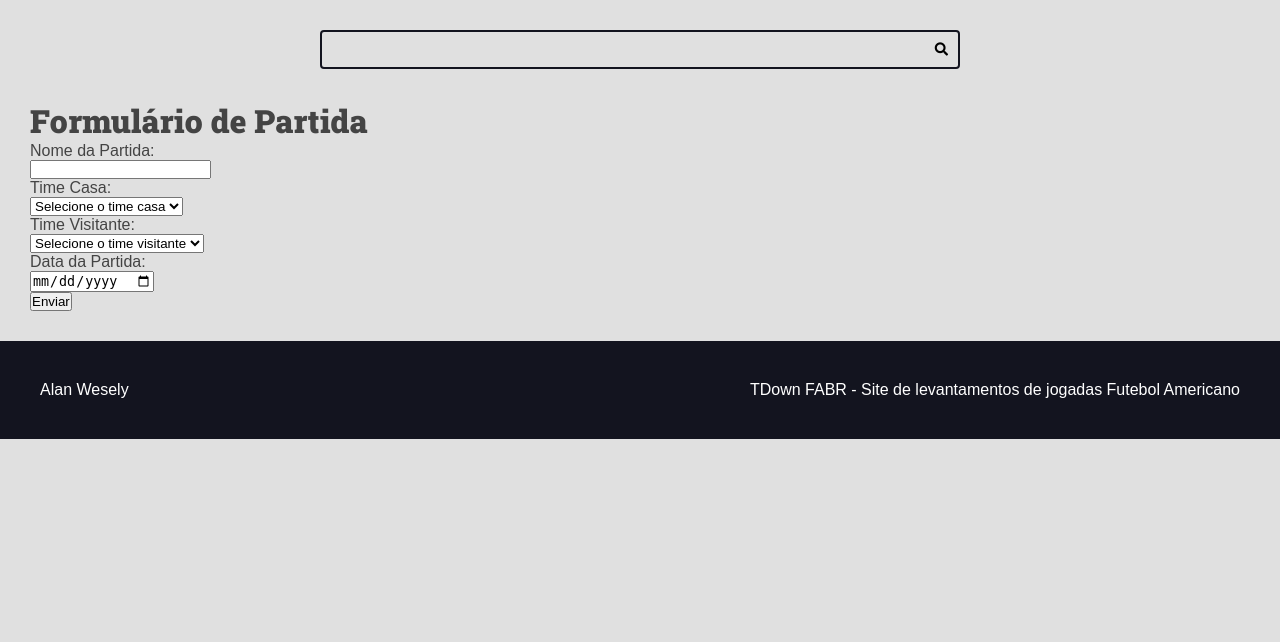
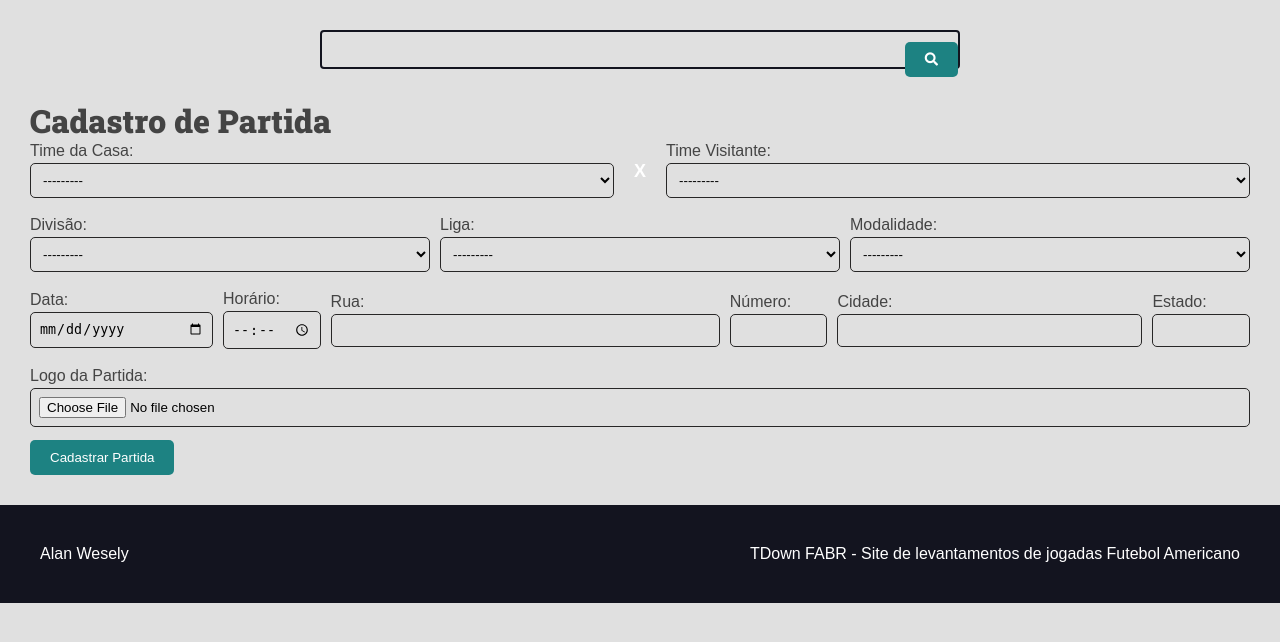
Before and after one commit to AlanWesely/TDown_FABR-TCC, a Django app: template app_tdown/templates/app_tdown/pages/cadPartida.html in a window 1280 px wide. Shown: the part 113-755 px from the top of the page. Run offline with Django 5.2, Linux system fonts and the light colour scheme; the template is opened without the code that fills it: values that come from a table or form of the project are taken from there, others are empty.

Commit message:
comit_20250526_II

```diff
--- a/app_tdown/forms.py
+++ b/app_tdown/forms.py
@@ -1,6 +1,16 @@
 from django import forms
-from app_tdown.models import Partida
+from .models import Partida, Time, Liga, DivisoesCampeonatos, Modalidade
 
+class PartidaForm(forms.ModelForm):
+    timeCasa = forms.ModelChoiceField(queryset=Time.objects.all(), label="Time da Casa")
+    timeVisitante = forms.ModelChoiceField(queryset=Time.objects.all(), label="Time Visitante")
+    dataPartida = forms.DateField(widget=forms.DateInput(attrs={'type': 'date'}), label="Data da Partida")
+    horarioPartida = forms.TimeField(widget=forms.TimeInput(attrs={'type': 'time'}), label="Horário da Partida")
+    divisoePartida = forms.ModelChoiceField(queryset=DivisoesCampeonatos.objects.all(), label="Divisão")
+    ligaPartida = forms.ModelChoiceField(queryset=Liga.objects.all(), label="Liga")
+    modalidadePartida = forms.ModelChoiceField(queryset=Modalidade.objects.all(), label="Modalidade")
+    logoPartida = forms.ImageField(label="Logo da Partida")
 
-
-class CadastroJogosForm(forms.models):
+    class Meta:
+        model = Partida
+        exclude = ['nomePartida']
--- a/app_tdown/static/app_tdown/css/styles.css
+++ b/app_tdown/static/app_tdown/css/styles.css
@@ -273,3 +273,86 @@
   .main-footer a:hover {
     filter: brightness(0.8);
   }
+
+/********************************************************************************************************************************************************
+
+/* Estilização dos inputs e selects */
+input[type="text"],
+input[type="date"],
+input[type="time"],
+select,
+input[type="file"] {
+    background-color: transparent;
+    border: 1px solid #282727;
+    border-radius: 5px;
+    padding: 8px;
+    margin: 3px 0;
+    width: 100%;
+    transition: background-color 0.2s ease-in-out;
+    color: #000000; /* cor do texto, pode ajustar conforme o fundo */
+}
+
+/* Quando o campo estiver focado */
+input[type="text"]:focus,
+input[type="date"]:focus,
+input[type="time"]:focus,
+select:focus,
+input[type="file"]:focus {
+    background-color: white;
+    color: #000000;
+    outline: none;
+}
+
+/* Botão */
+button[type="submit"] {
+    background-color: #1d8282;
+    color: white;
+    padding: 10px 20px;
+    border: none;
+    border-radius: 5px;
+    cursor: pointer;
+    margin-top: 10px;
+}
+
+button[type="submit"]:hover {
+    background-color: #156666;
+}
+
+.form-row {
+    display: flex;
+    flex-wrap: wrap;
+    gap: 10px;
+    align-items: center;
+    margin-bottom: 15px;
+}
+
+.form-group {
+    flex: 1;
+    min-width: 150px;
+}
+
+.form-x {
+    padding: 0 10px;
+    font-weight: bold;
+    font-size: 18px;
+    color: white;
+}
+
+.form-group.small {
+    flex: 0 0 8%;
+    min-width: 60px;
+}
+
+.form-group.medium {
+    flex: 0 0 15%;
+    min-width: 100px;
+}
+
+.form-group.large {
+    flex: 0 0 25%;
+    min-width: 200px;
+}
+
+.form-group.flex-fill {
+    flex: 1;
+}
--- a/app_tdown/templates/app_tdown/pages/cadPartida.html
+++ b/app_tdown/templates/app_tdown/pages/cadPartida.html
@@ -1,39 +1,78 @@
 {% extends "global/base.html" %}
-{% block title %}ALTERAR | {% endblock title %}
+{% load static %}
 
-
+{% block title %}Cadastrar Partida | {% endblock title %}
 
 {% block content %}
 <div class="main-content main-content-detail container">
-        <h1>Formulário de Partida</h1>
+    <h1>Cadastro de Partida</h1>
     <form method="post" enctype="multipart/form-data">
         {% csrf_token %}
-                <label for="nomePartida">Nome da Partida:</label><br>
-                <input type="text" id="nomePartida" name="nomePartida"><br>
 
-                <label for="timeCasa">Time Casa:</label><br>
-                <select id="timeCasa" name="timeCasa">
-                    <option value="">Selecione o time casa</option>
-                    {% for time in times %}
-                        <option value="{{ time.id }}">{{ time.nome }}</option>
-                    {% endfor %}
-                </select><br>
+        <!-- Linha: Time Casa - X - Time Visitante -->
+        <div class="form-row">
+            <div class="form-group">
+                <label for="timeCasa">Time da Casa:</label>
+                {{ form.timeCasa }}
+            </div>
+            <div class="form-x">X</div>
+            <div class="form-group">
+                <label for="timeVisitante">Time Visitante:</label>
+                {{ form.timeVisitante }}
+            </div>
+        </div>
 
-                <label for="timeVisitante">Time Visitante:</label><br>
-                <select id="timeVisitante" name="timeVisitante">
-                    <option value="">Selecione o time visitante</option>
-                    {% for time in times %}
-                        <option value="{{ time.id }}">{{ time.nome }}</option>
-                    {% endfor %}
-                </select><br>
+        <!-- Linha: Divisão - Liga - Modalidade -->
+        <div class="form-row">
+            <div class="form-group">
+                <label for="divisoePartida">Divisão:</label>
+                {{ form.divisoePartida }}
+            </div>
+            <div class="form-group">
+                <label for="ligaPartida">Liga:</label>
+                {{ form.ligaPartida }}
+            </div>
+            <div class="form-group">
+                <label for="modalidadePartida">Modalidade:</label>
+                {{ form.modalidadePartida }}
+            </div>
+        </div>
 
-                <label for="dataPartida">Data da Partida:</label><br>
-                <input type="date" id="dataPartida" name="dataPartida"><br>
+        <!-- Linha: Data - Horário - Rua - Número - Cidade - Estado -->
+        <div class="form-row">
+            <div class="form-group medium">
+                <label for="dataPartida">Data:</label>
+                {{ form.dataPartida }}
+            </div>
+            <div class="form-group small">
+                <label for="horarioPartida">Horário:</label>
+                {{ form.horarioPartida }}
+            </div>
+            <div class="form-group flex-fill">
+                <label for="ruaPartida">Rua:</label>
+                {{ form.ruaPartida }}
+            </div>
+            <div class="form-group small">
+                <label for="numeroPartida">Número:</label>
+                {{ form.numeroPartida }}
+            </div>
+            <div class="form-group large">
+                <label for="cidadePartida">Cidade:</label>
+                {{ form.cidadePartida }}
+            </div>
+            <div class="form-group small">
+                <label for="estadoPartida">Estado:</label>
+                {{ form.estadoPartida }}
+            </div>
+        </div>
 
-                <!-- Adicione os outros campos do modelo aqui -->
 
-                <button type="submit">Enviar</button>
+        <!-- Logo -->
+        <label for="logoPartida">Logo da Partida:</label>
+        {{ form.logoPartida }}
+
+        <!-- Botão -->
+        <button type="submit">Cadastrar Partida</button>
     </form>
-
 </div>
 {% endblock content %}
--- a/app_tdown/urls.py
+++ b/app_tdown/urls.py
@@ -7,7 +7,7 @@ app_name = 'games'
 urlpatterns = [
     path('', views.home, name="home"),  # Acessa a Tela Home
     path('buscar/liga/<int:liga_id>/', views.liga, name="buscar-liga"),
-    path('cadastro-partida/<id>/', views.cadPartida, name="cadPartida"),  # Acessa Cad de Partida
+    path('cadastro/partida/', views.cadastrar_partida, name='cadastro_partida'),  # Acessa Cad de Partida
     path('visualizar-partida/<id>/', views.viewPartida, name="viewPartida"),  # Acessa Vis Partida
     path('cadastro-jogada/', views.cadJogada, name="cadJogada"),    # Acessa Tela Cad de Jogadas
     path('cadastro-time/', views.cadTime)  # Acessa a Tela Cadastro de Times
```
Also changed, not shown: app_tdown/templates/app_tdown/pages/sucessoPartida.html (added, +19 -0 lines), app_tdown/views.py (+30 -5 lines), app_tdown/migrations/0006_conclusaojogada_falta_pontuacao_and_more.py (added). Lines whose indentation alone changed are shown as unchanged.
